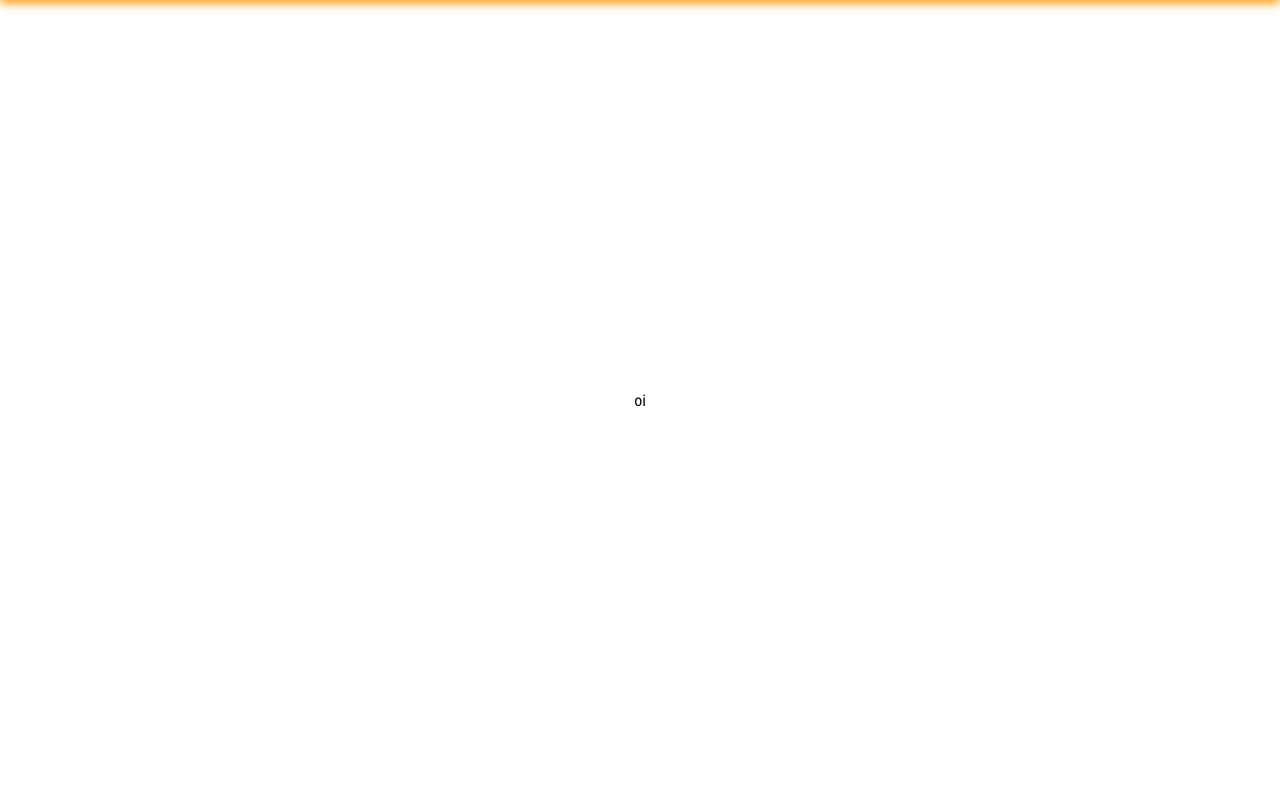
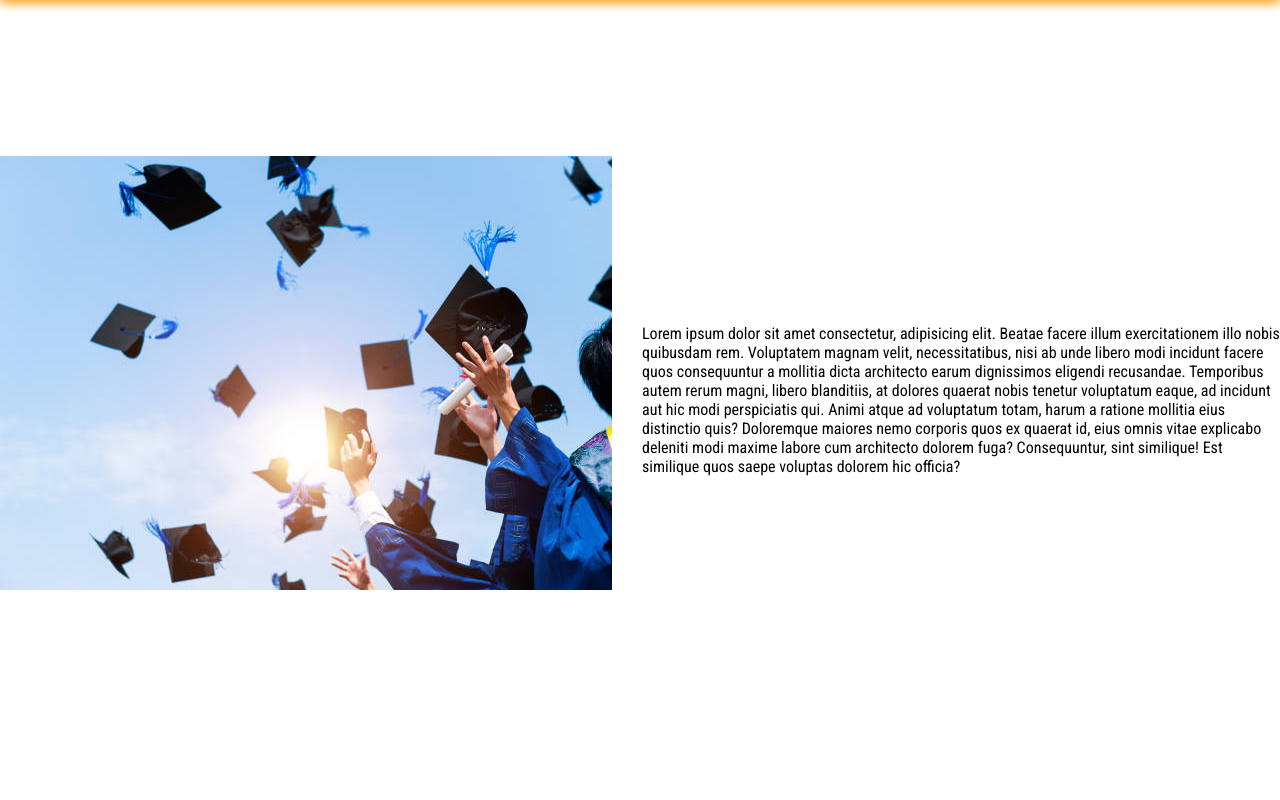
Before and after one commit to Hitalooo/psif, a Flask app: page / in a window 1280 px wide. Shown: the part 88-888 px from the top of the page. Run offline with Flask 3, Linux system fonts and the light colour scheme.

Commit message:
Alteração na página Index, adicionando a imagem e um texto de exemplo.

```diff
--- a/templates/index.html
+++ b/templates/index.html
@@ -1,6 +1,23 @@
 {% extends 'layout.html' %}
 {% block title %}PSIF{% endblock %}
 {% block content %}
- oi
+<style>
+    .form-image {
+        width: 90%;
+        text-align: left;
+        float: left;
+        margin-right: 30px;
+        margin-top: -50px;
+}
+    .texto {
+        overflow: hidden;
+    }
+</style>
+<div class="form-image">
+    <img src="static/img/formatura1.jpg" alt="">
+</div>
+<div class="texto">
+    <p>Lorem ipsum dolor sit amet consectetur, adipisicing elit. Beatae facere illum exercitationem illo nobis quibusdam rem. Voluptatem magnam velit, necessitatibus, nisi ab unde libero modi incidunt facere quos consequuntur a mollitia dicta architecto earum dignissimos eligendi recusandae. Temporibus autem rerum magni, libero blanditiis, at dolores quaerat nobis tenetur voluptatum eaque, ad incidunt aut hic modi perspiciatis qui. Animi atque ad voluptatum totam, harum a ratione mollitia eius distinctio quis? Doloremque maiores nemo corporis quos ex quaerat id, eius omnis vitae explicabo deleniti modi maxime labore cum architecto dolorem fuga? Consequuntur, sint similique! Est similique quos saepe voluptas dolorem hic officia?</p>
+</div>
 
 {% endblock %}
--- a/templates/login.html
+++ b/templates/login.html
@@ -6,9 +6,6 @@
 
 
 <div class="container">
-    <div class="form-image">
-        <img src="static/img/formatura1.jpg" alt="">
-    </div>
     <div class="form">
         <form method="POST" action="{{ url_for('login') }}">
             <div class="form-header">
```
